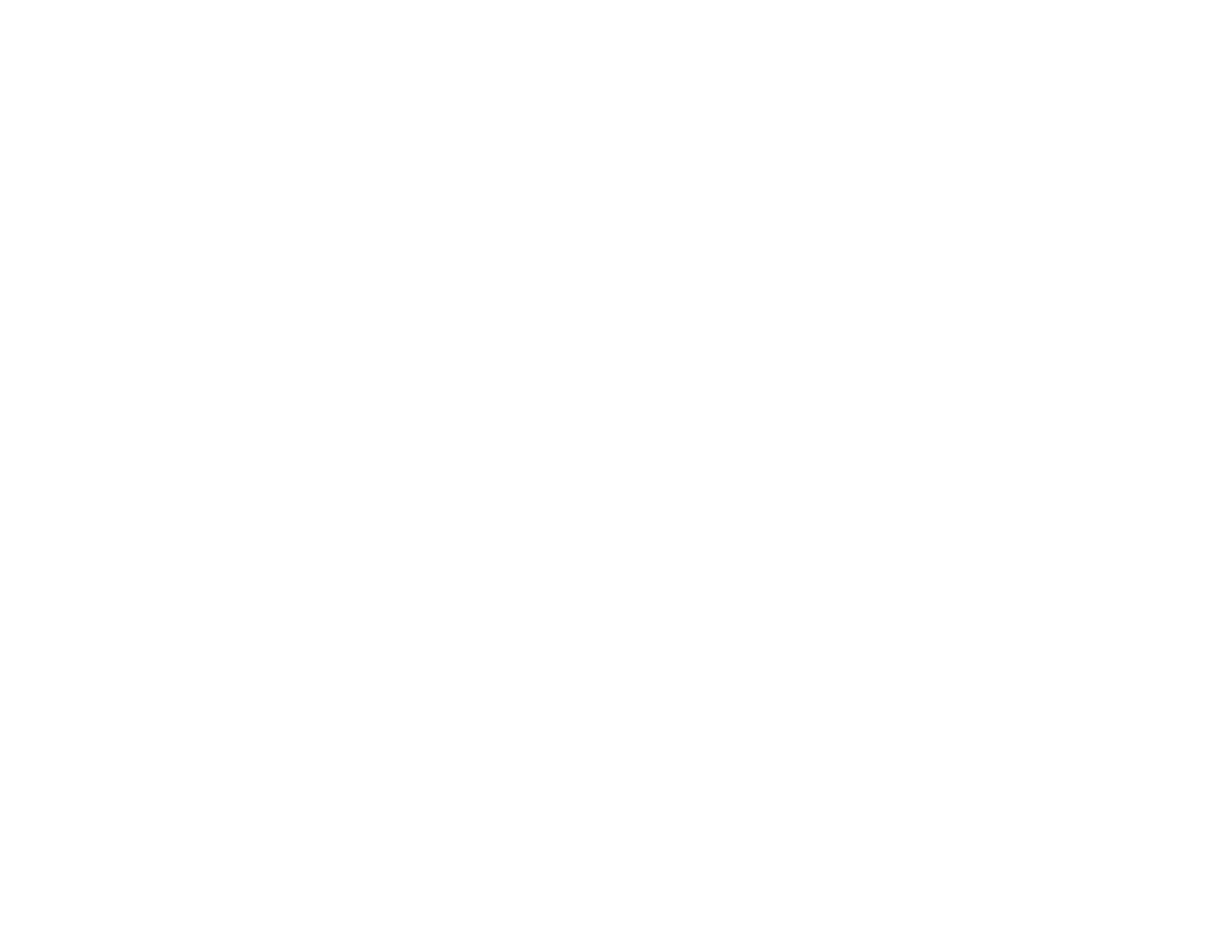
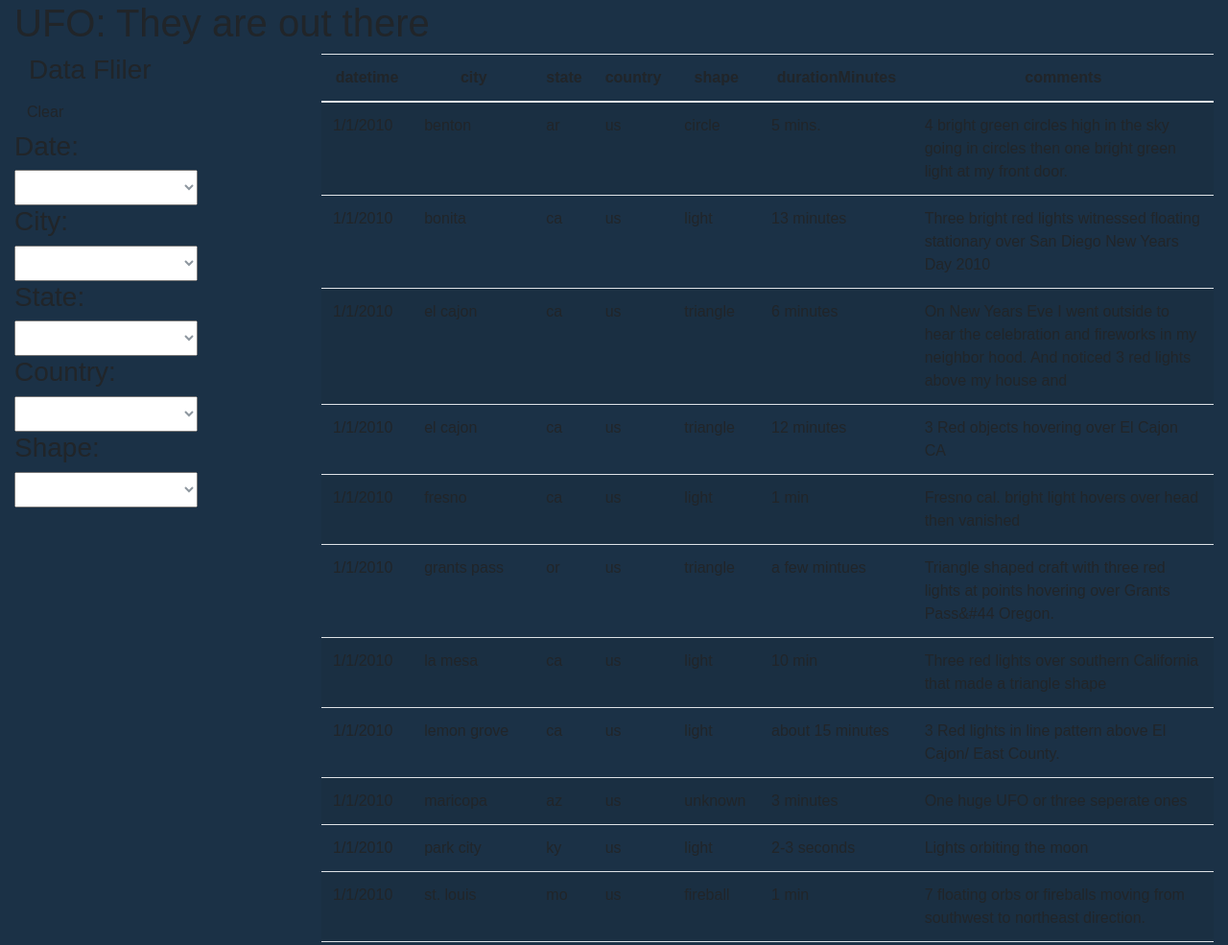
Before and after one commit to newton1021/Javascript-challenge, a plain HTML site: page UFO-Level-1/index.html in a window 1280 px wide. Shown: the top 985 px of the page at 96% size. Before the commit the page ends 800 px from the top, so only its background shows below. Drawn offline with nearby package versions, Linux system fonts and the light colour scheme.

Commit message:
added data filtering

```diff
--- a/UFO-Level-1/index.html
+++ b/UFO-Level-1/index.html
@@ -3,8 +3,77 @@
 	<head>
 		<meta charset="UTF-8">
 		<title>UFO - Challenge</title>
+
+		<link rel="stylesheet" href="https://maxcdn.bootstrapcdn.com/bootswatch/3.3.7/superhero/bootstrap.min.css">
+
+
+		<script src="https://d3js.org/d3.v5.min.js"></script>
+		<link rel="stylesheet" type="text/css" href="../static/css/style.css">
+
+
 	</head>
+
+
 	<body>
+		<div class = "container-fluid">
+			<div class="row">
 
+			</div>
+			<div class="row">
+				<div class="col-md-12">
+					<header class="header">
+						<h1>UFO: They are out there</h1>
+						<!--<img class="nav-ufo" src="../static/images/nasa.jpg">-->
+
+					</header>
+				</div>
+			</div>
+			<div class="row">
+				<div class="col-md-3">
+
+
+
+
+					<div class="container-fluid">
+						<div class="row">
+							<div class="col-md-12">
+								<h3>Data Fliler</h3>
+							</div>
+							<div class="row">
+								<div class="col-md-12">
+									<button class="btn btn-standard" id="clear" type="button" name="button">Clear</button>
+									<br>
+									<h3>Date:</h3><select id="datetime" onchange="changeFilter(this)"></select>
+									<h3>City:</h3><select id="city" onchange="changeFilter(this)"></select>
+									<h3>State:</h3><select id="state" onchange="changeFilter(this)"></select>
+									<h3>Country:</h3><select id="country" onchange="changeFilter(this)"></select>
+									<h3>Shape:</h3><select id="shape" onchange="changeFilter(this)"></select>
+								</div>
+							</div>
+						</div>
+					</div>
+				</div> <!-- column -->
+				<div class = "col-md-9" id="table-area">
+
+					<table class = "table table-striped">
+						<thead>
+							<tr>
+								<th>datetime</th>
+								<th>city</th>
+								<th>state</th>
+								<th>country</th>
+								<th>shape</th>
+								<th>durationMinutes</th>
+								<th>comments</th>
+							</tr>
+						</thead>
+						<tbody class="table-body"></tbody>
+					</table>
+				</div>
+			</div>
+		</div>
+
+		<script src="../static/js/data.js"></script>
+		<script src="../static/js/app.js"></script>
 	</body>
 </html>
--- a/static/css/style.css
+++ b/static/css/style.css
@@ -8,6 +8,7 @@ body {
   height: 100%;
   padding: 0;
   margin: 0;
+  background-color: #1b3146;
 }
 
 /* The wrapper contains all of the page's content besides the footer, which is pushed to the bottom of the page */
--- a/static/js/app.js
+++ b/static/js/app.js
@@ -1,4 +1,121 @@
 // from data.js
-var tableData = data;
+//		var data = [{
+//			datetime: "1/1/2010",
+//			city: "benton",
+//			state: "ar",
+//			country: "us",
+//			shape: "circle",
+//			durationMinutes: "5 mins.",
+//			comments: "4 bright green circles high in the sky going in circles then one bright green light at my front door."
+//		},
 
-// YOUR CODE HERE!
+
+
+var tbody = d3.select("tbody");
+var filterBtn = d3.select("#filter");
+var clearBtn = d3.select("#clear");
+
+
+
+
+var tableData = data; //loaded from data.js
+//filterBtn.on("click", changeFilter)
+clearBtn.on("click", showAllData)
+
+
+//This "function grabs all the data from the data.js file and adds to the table
+//data.forEach(ufo => {
+//	var row = tbody.append('tr');
+//	Object.entries(ufo).forEach(([key, value]) => {
+//		row.append('td').text(value);
+//	});
+//
+//});
+
+//run the filter when pushed.
+
+
+filterData = {
+	"datetime": new Set(),
+	'city': new Set(),
+	'state': new Set(),
+	'country': new Set(),
+	'shape': new Set()
+}
+
+
+
+function filterSetup(id) {
+	var selector = d3.select('#' + id)
+	var vals = [...filterData[id]]
+
+	vals.sort((a,b) => a > b).forEach(x => {
+		selector.append('option')
+		.text(x)
+		.property('value', x)
+	});
+	selector.property('value', "")
+}
+
+
+
+function init() {
+
+	data.forEach(ufo => {
+		Object.entries(ufo).forEach(([key, value]) => {
+			if(key != 'durationMinutes' && key != 'comments' ) {
+				filterData[key].add(value)
+			}
+		});
+
+	});
+
+	filterSetup('datetime');
+	filterSetup('city');
+	filterSetup('state');
+	filterSetup('country');
+	filterSetup('shape');
+}
+
+
+
+function showAllData () {
+
+	tbody.selectAll("tr").remove();
+
+	data.forEach(ufo => {
+		var row = tbody.append('tr');
+		Object.entries(ufo).forEach(([key, value]) => {
+			row.append('td').text(value);
+		});
+
+	});
+
+}
+
+
+
+function changeFilter(filter){
+	//d3.event.preventDefault();
+
+
+	filteredData = tableData.filter(ufo => ufo[filter.id] == filter.value);
+	//filteredData = tableData.filter(ufo => ufo['state'] == "ma");
+	tbody.selectAll("tr").remove();
+
+	console.log(filteredData);
+
+
+	filteredData.forEach(ufo => {
+		var row = tbody.append('tr');
+		Object.entries(ufo).forEach(([key, value]) => {
+			row.append('td').text(value);
+		})
+
+	});
+
+
+}
+
+init();
+showAllData();
```
